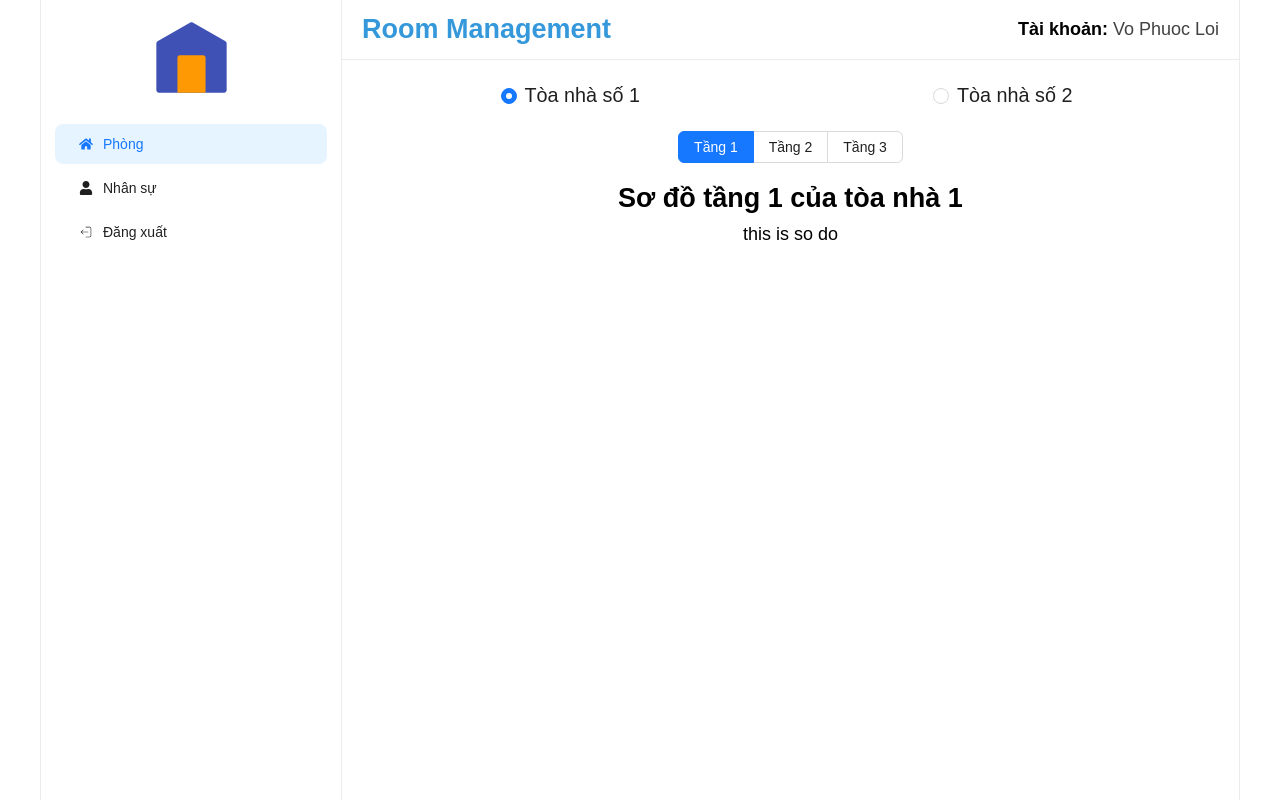
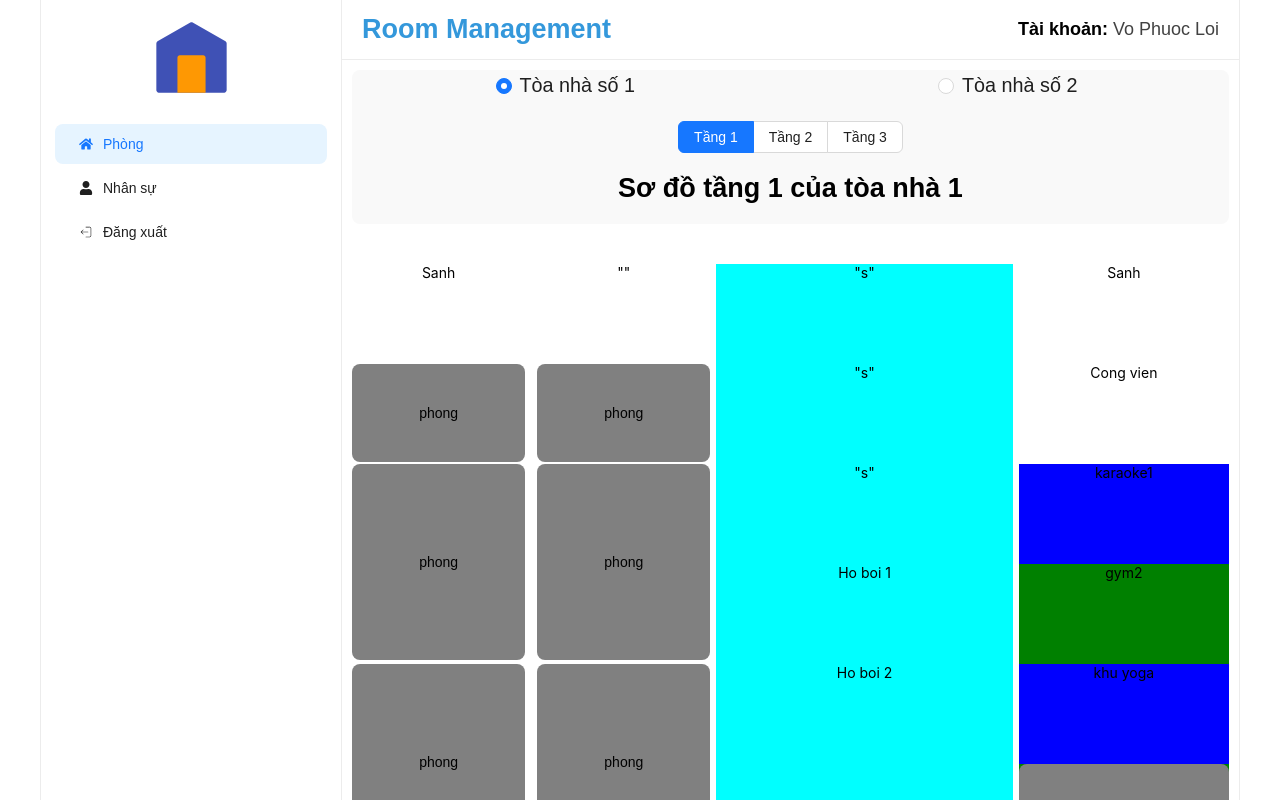
Before and after one commit to phuocloi0502/RoomManagement, a React (Vite) app: page / in a window 1280 px wide. Built offline with nearby package versions, Linux system fonts and the light colour scheme.

Commit message:
base room

```diff
--- a/src/App.scss
+++ b/src/App.scss
@@ -35,8 +35,7 @@
       border-bottom: 1px solid $gray-100;
     }
     .main-content-wrap {
-      height: 1000vh;
-      padding: 20px;
+      padding: 10px 10px 100px 10px;
     }
   }
 }
--- /dev/null
+++ b/src/components/building_plan/Floor1Building1.jsx
@@ -0,0 +1,128 @@
+import React from "react";
+import { Row, Col } from "antd";
+export const Floor1Building1 = (props) => {
+  return (
+    <div>
+      <Row gutter={[12, 12]}>
+        <Col className="col-height-100" span={5}>
+          Sanh
+        </Col>
+        <Col className="col-height-100" span={5}>
+          ""
+        </Col>
+        <Col
+          className="col-height-100 swimming"
+          span={8}
+          style={{ backgroundColor: "aqua" }}
+        >
+          "s"
+        </Col>
+        <Col className="col-height-100" span={6}>
+          Sanh
+        </Col>
+      </Row>
+      <Row gutter={[12, 12]}>
+        <Col className="col-height-100" span={5}>
+          <div className="room-area">phong</div>
+        </Col>
+        <Col className="col-height-100" span={5}>
+          <div className="room-area">phong</div>
+        </Col>
+        <Col
+          className="col-height-100 swimming"
+          style={{ backgroundColor: "aqua" }}
+          span={8}
+        >
+          "s"
+        </Col>
+        <Col className="col-height-100" span={6}>
+          Cong vien
+        </Col>
+      </Row>
+
+      <Row gutter={[12, 12]}>
+        <Col className="col-height-200" span={5}>
+          <div className="room-area">phong</div>
+        </Col>
+        <Col className="col-height-200" span={5}>
+          <div className="room-area">phong</div>
+        </Col>
+        <Col span={8} className="swimming">
+          <Row gutter={[12, 12]}>
+            <Col
+              span={24}
+              className="col-height-100  "
+              style={{ backgroundColor: "aqua" }}
+            >
+              "s"
+            </Col>
+          </Row>
+          <Row gutter={[12, 12]}>
+            <Col
+              className="col-height-100 "
+              span={24}
+              style={{ backgroundColor: "aqua" }}
+            >
+              Ho boi 1
+            </Col>
+          </Row>
+        </Col>
+        <Col span={6}>
+          <Row>
+            <Col
+              className="col-height-100"
+              span={24}
+              style={{ backgroundColor: "blue" }}
+            >
+              karaoke1
+            </Col>
+          </Row>
+          <Row>
+            <Col
+              className="col-height-100"
+              span={24}
+              style={{ backgroundColor: "green" }}
+            >
+              gym2
+            </Col>
+          </Row>
+        </Col>
+      </Row>
+      <Row gutter={[12, 12]}>
+        <Col className="col-height-200" span={5}>
+          <div className="room-area">phong</div>
+        </Col>
+        <Col className="col-height-200" span={5}>
+          <div className="room-area">phong</div>
+        </Col>
+        <Col
+          className="col-height-200 swimming"
+          style={{ backgroundColor: "aqua" }}
+          span={8}
+        >
+          Ho boi 2
+        </Col>
+        <Col span={6} className="col-height-200">
+          <Row>
+            <Col
+              className="col-height-100"
+              span={24}
+              style={{ backgroundColor: "blue" }}
+            >
+              khu yoga
+            </Col>
+          </Row>
+          <Row>
+            <Col
+              className="col-height-100"
+              span={24}
+              style={{ backgroundColor: "green" }}
+            >
+              <div className="room-area">phong</div>
+            </Col>
+          </Row>
+        </Col>
+      </Row>
+    </div>
+  );
+};
--- a/src/pages/room_page/Room.jsx
+++ b/src/pages/room_page/Room.jsx
@@ -1,7 +1,8 @@
 import React from "react";
 import "./room_page.scss";
-import { Radio } from "antd";
+import { Radio, Flex, Row, Col } from "antd";
 import { useState, useRef } from "react";
+import { Floor1Building1 } from "../../components/building_plan/Floor1Building1";
 
 export const Room = (props) => {
   //init
@@ -75,12 +76,14 @@ export const Room = (props) => {
             </Radio.Group>
           )}
         </div>
+        <div className="room-page-content-title">
+          <h2>{`Sơ đồ ${selectedLabel} của tòa nhà ${buildingLabel}`}</h2>
+        </div>
       </div>
       <div className="room-page-content">
-        <div className="page-content-title">
-          <h2>{`Sơ đồ ${selectedLabel} của tòa nhà ${buildingLabel}`}</h2>
+        <div className={`room-page-main-content ${1 === 2 ? "a" : "b"}`}>
+          <Floor1Building1 />
         </div>
-        <div className="page-main-content">this is so do</div>
       </div>
     </div>
   );
--- a/src/pages/room_page/room_page.scss
+++ b/src/pages/room_page/room_page.scss
@@ -1,6 +1,14 @@
+@import "../../style/myColors";
 .room-page-wrap {
+  position: relative;
   .room-page-header-wrap {
+    position: sticky;
+    top: 60px;
+    z-index: 98;
     width: 100%;
+    text-align: center;
+    background-color: $gray-50;
+    border-radius: 8px;
     .radio-toggle {
       width: 100%;
       .ant-radio-group {
@@ -17,6 +25,9 @@
       margin-top: 20px;
       text-align: center;
     }
+    .room-page-content-title {
+      padding: 20px 0;
+    }
   }
   .room-page-content {
     margin-top: 20px;
@@ -25,11 +36,47 @@
     gap: 10px;
     align-items: center;
   }
+  .room-page-main-content {
+    display: flex;
+    flex-direction: column;
+    margin-top: 20px;
+    width: 100%;
+
+    .col-height-200 {
+      height: 200px;
+    }
+    .col-height-100 {
+      height: 100px;
+    }
+    .ant-col {
+      text-align: center;
+      width: 100%;
+    }
+    .swimming {
+    }
+    .room-area {
+      background-color: gray;
+      display: flex;
+      align-items: center;
+      justify-content: center;
+      height: 98%;
+      border-radius: 8px;
+    }
+  }
+}
+.building-floor-plan {
+  display: flex;
 }
 @media screen and (max-width: 768px) {
-  .page-content-title {
+  .room-page-content-title {
     h2 {
       font-size: 1.2rem;
     }
   }
+  .col-height-200 {
+    height: 120px !important;
+  }
+  .col-height-100 {
+    height: 60px !important;
+  }
 }
```
Also changed, not shown: src/components/building_plan/style/building_plan.scss (added).
